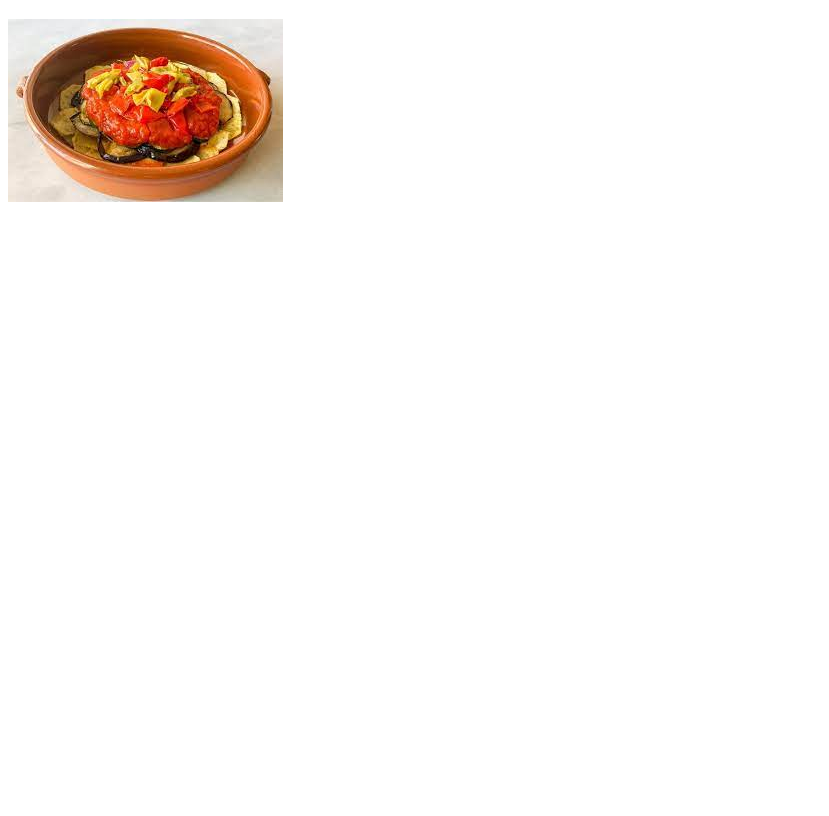
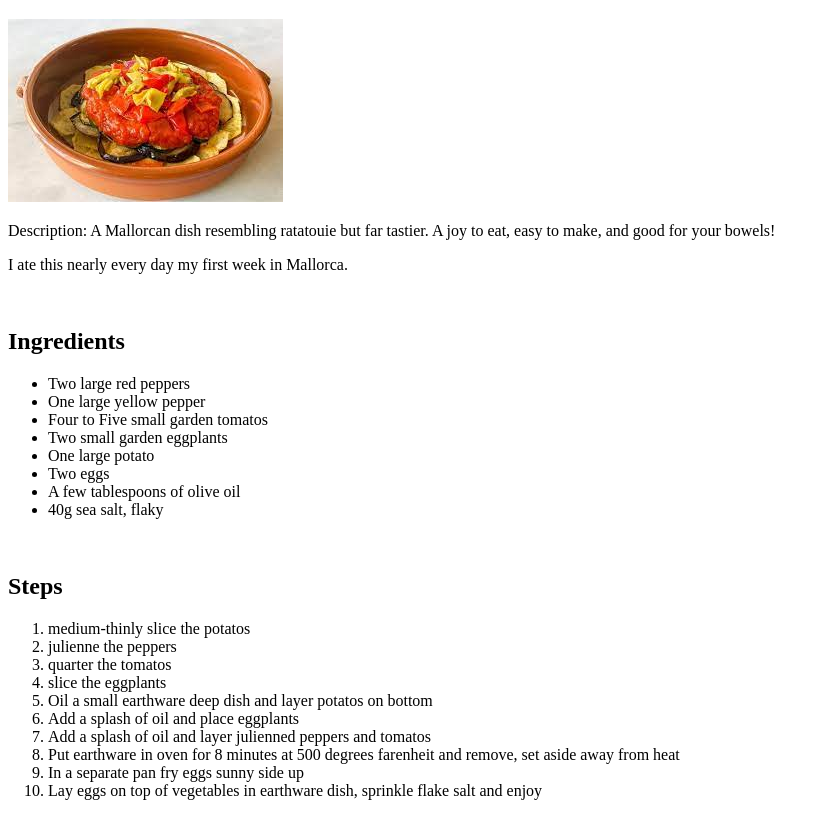
Before and after one commit to niazi-m/odin-recipes, a plain HTML site: page recipes/tumbet.html in a window 1280 px wide. Shown: the part 61-877 px from the top of the page, without its empty margins (0-829 px from the left). Before the commit the page ends 800 px from the top, so only its background shows below. Drawn offline with Linux system fonts and the light colour scheme.

Commit message:
Add ingredient and steps lists to tumbet.html
What: added an ordered list of steps and an unordered list
of ingredients to tumbet.html.

Why: to fulfil Odin project specifications.

-Advice: the ingredient quality matters a lot!

```diff
--- a/recipes/tumbet.html
+++ b/recipes/tumbet.html
@@ -7,5 +7,33 @@
     <body>
         <h1>Tumbet</h1>
         <img src="./images/tumbet.jpeg">
+        <p>Description: A Mallorcan dish resembling ratatouie but far tastier. A joy to eat, easy to make, and good for your bowels!</p>
+        <p>I ate this nearly every day my first week in Mallorca. </p>
+        <br>
+        <h2>Ingredients</h2>
+        <ul>
+            <li>Two large red peppers</li>
+            <li>One large yellow pepper</li>
+            <li>Four to Five small garden tomatos</li>
+            <li>Two small garden eggplants</li>
+            <li>One large potato</li>
+            <li>Two eggs</li>
+            <li>A few tablespoons of olive oil</li>
+            <li>40g sea salt, flaky</li>
+        </ul>
+        <br>
+        <h2>Steps</h2>
+        <ol>
+            <li>medium-thinly slice the potatos</li>
+            <li>julienne the peppers</li>
+            <li>quarter the tomatos</li>
+            <li>slice the eggplants</li>
+            <li>Oil a small earthware deep dish and layer potatos on bottom</li>
+            <li>Add a splash of oil and place eggplants</li>
+            <li>Add a splash of oil and layer julienned peppers and tomatos</li>
+            <li>Put earthware in oven for 8 minutes at 500 degrees farenheit and remove, set aside away from heat</li>
+            <li>In a separate pan fry eggs sunny side up</li>
+            <li>Lay eggs on top of vegetables in earthware dish, sprinkle flake salt and enjoy</li>
+        </ol>
     </body>
 </html>
```
